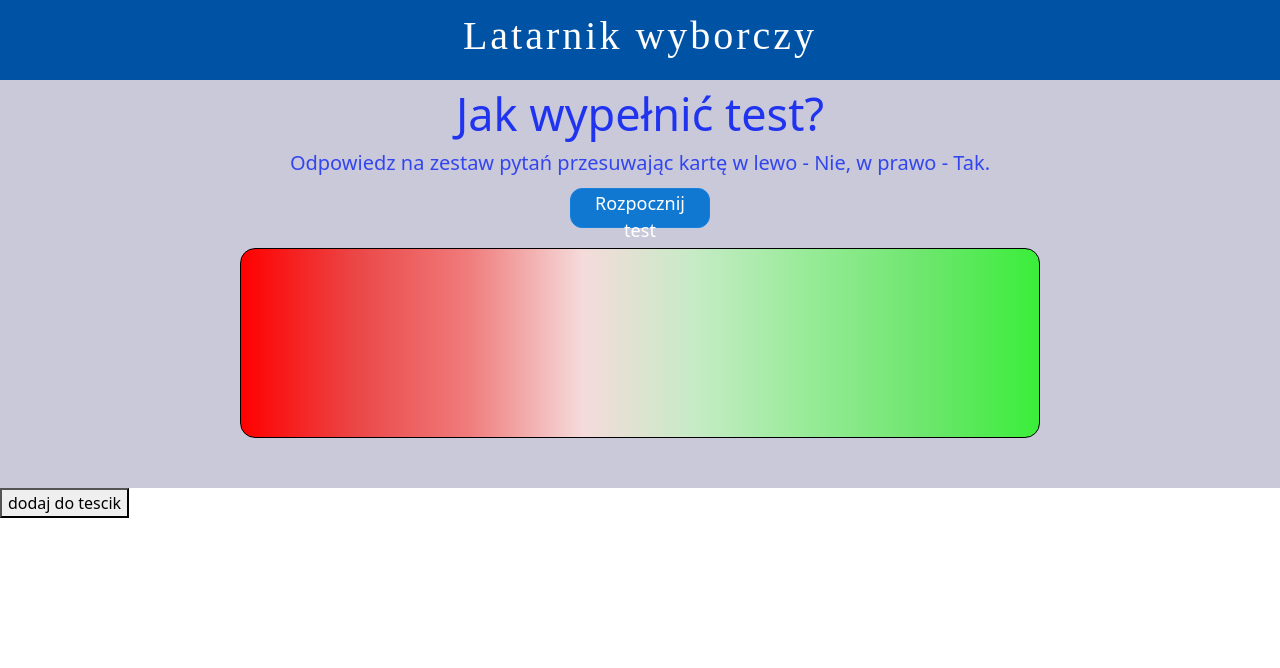
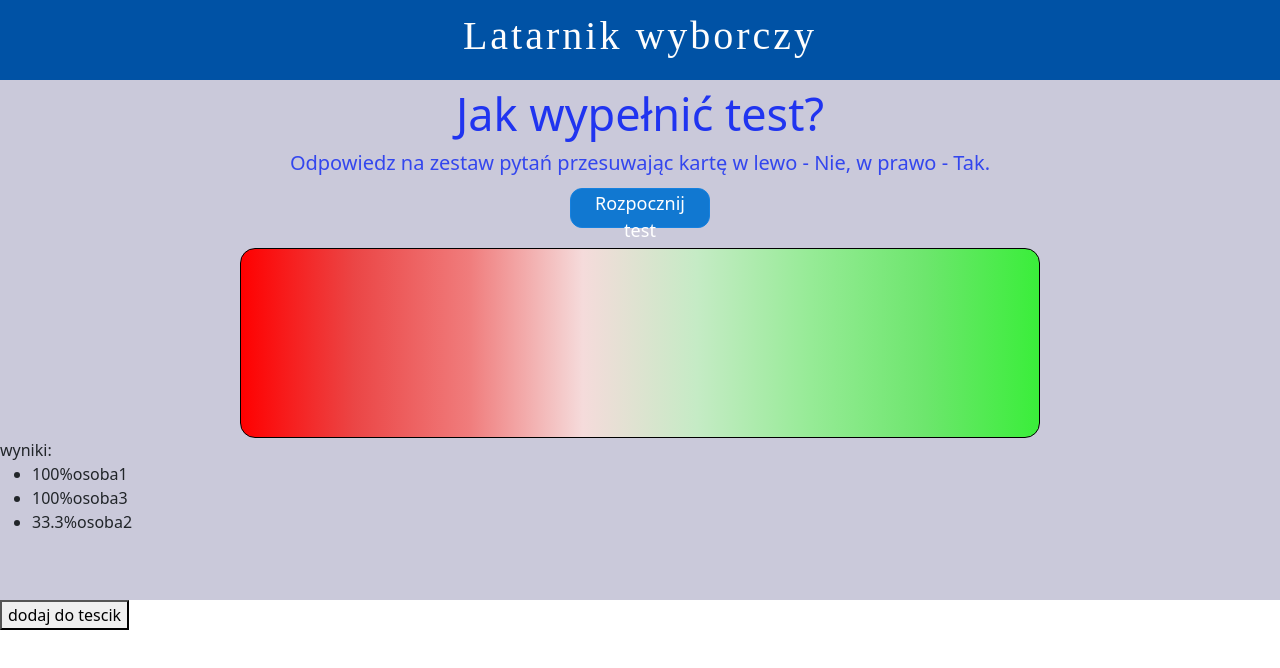
Before and after one commit to Pawlikss/projekt-latarnik, a React (Create React App) app: page /test in a window 1280 px wide. Shown: the top 668 px of the page. Built offline with nearby package versions, Linux system fonts and the light colour scheme; the HTML template or start-up script is replaced by a standard one.

Commit message:
added main functionality (finnaly)

```diff
--- a/src/components/Test.js
+++ b/src/components/Test.js
@@ -45,7 +45,12 @@ const Test = () => {
 
   };
   // do testów
-  // const pytania={pytanie1:{osoba1:true,osoba2:false,osoba3:true},pytanie2:{osoba1:false,osoba2:false,osoba3:false},pytanie3:{osoba1:false,osoba2:true,osoba3:false}};
+  const pytania={pytanie1:{osoba1:true,osoba2:false,osoba3:true},pytanie2:{osoba1:false,osoba2:false,osoba3:false},pytanie3:{osoba1:false,osoba2:true,osoba3:false}};
+  var pytania2=[];
+  var nazwy2 = shuffle(Object.keys(pytania))
+  for(var i=0;i<nazwy2.length;i++){
+      pytania2.push(pytania[nazwy2[i]])
+  }
   //TODO odpowiedzi mają być odpowiedziami z state.karty
   const odpowiedzi = [0, 0, 1];
 
@@ -72,9 +77,19 @@ const Test = () => {
       }
     }
     console.log(wyniki)
+    return(generujItemki(wyniki))
   }
 
   console.log(draggedCards)
+  function generujItemki(wyniki){
+    wyniki = Object.entries(wyniki)
+    const dlugosc=wyniki.length
+    wyniki.sort(([,b],[,a]) => a-b)
+    wyniki.reduce((r, [k, v]) => ({ ...r, [k]: v }), {});
+    console.log(wyniki)
+    const listItems = (wyniki).map((x) =>  <li>{Number((x[1]/dlugosc*100).toFixed(1))+"%"+x[0]}</li>);
+    return listItems
+  }
   //moje stop |dawid
   return (
     <>
@@ -94,7 +109,7 @@ const Test = () => {
                     pytania.push(snapshot.val()[nazwy[i]])
                 }
                 console.log(pytania)
-                liczenie(pytania)
+                pytania2=liczenie(pytania)
 
                 for (let j = 0; j < nazwy.length; j++) {
                   addObjectToArray({ id: j, text: nazwy[j] })
@@ -115,6 +130,7 @@ const Test = () => {
             </div>
           </div>
         </div>
+        <div class="dupa">wyniki:<ul>{liczenie(pytania2)}</ul></div>
       </div>
       <button onClick={() =>
         addObjectToArray({
```
